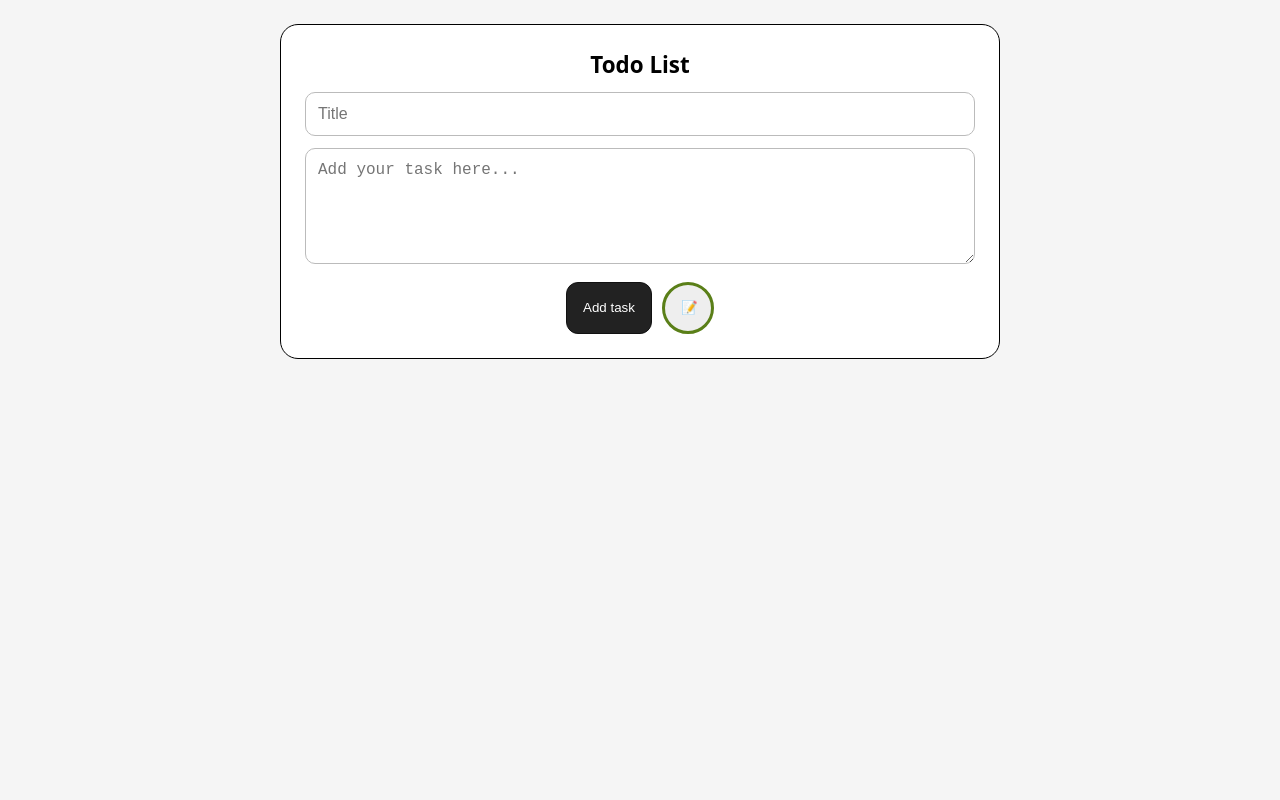
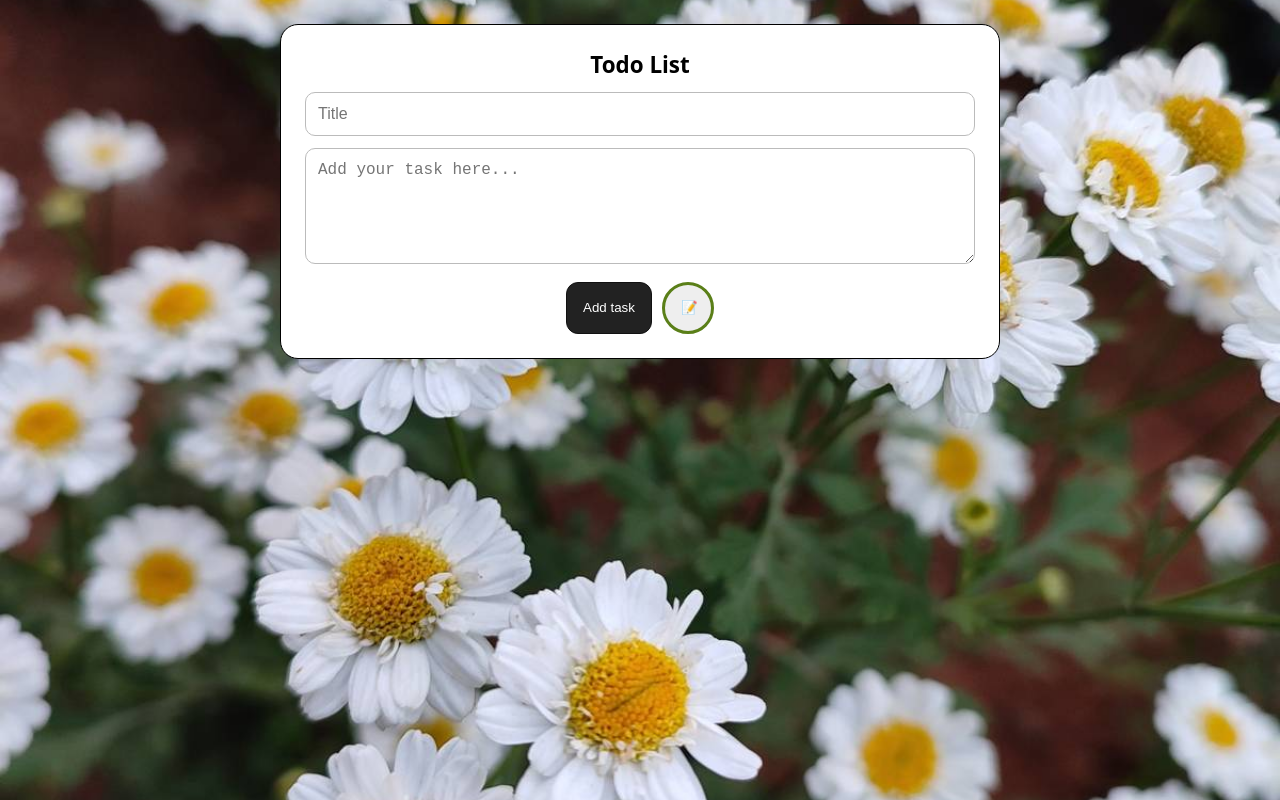
Before and after one commit to Prasannakumar-27/Todo-app, a plain HTML site: page index.html in a window 1280 px wide. Drawn offline with Linux system fonts and the light colour scheme.

Commit message:
fix: added background image

```diff
--- a/styles.css
+++ b/styles.css
@@ -6,7 +6,8 @@
   --border: 1px solid #000;
   --touch: 44px; /* min touch size */
 }
-html, body { height: 100%; }
+html, body {
+    height: 100%;}
 body {
   font-family: system-ui, -apple-system, Segoe UI, Roboto, Arial, sans-serif;
   background: #f5f5f5;
@@ -16,6 +17,12 @@ body {
   place-items: start center;
   line-height: 1.4;
   -webkit-tap-highlight-color: transparent;
+  background-image: url(images/flower_compressed.jpg);
+  background-size: cover;
+  background-position: center;
+  background-repeat: no-repeat;
+  background-attachment: fixed;
+  image-rendering: auto;
 }
 
 /* Container */
```
Also changed, not shown: images/flower_compressed.jpg (added).
